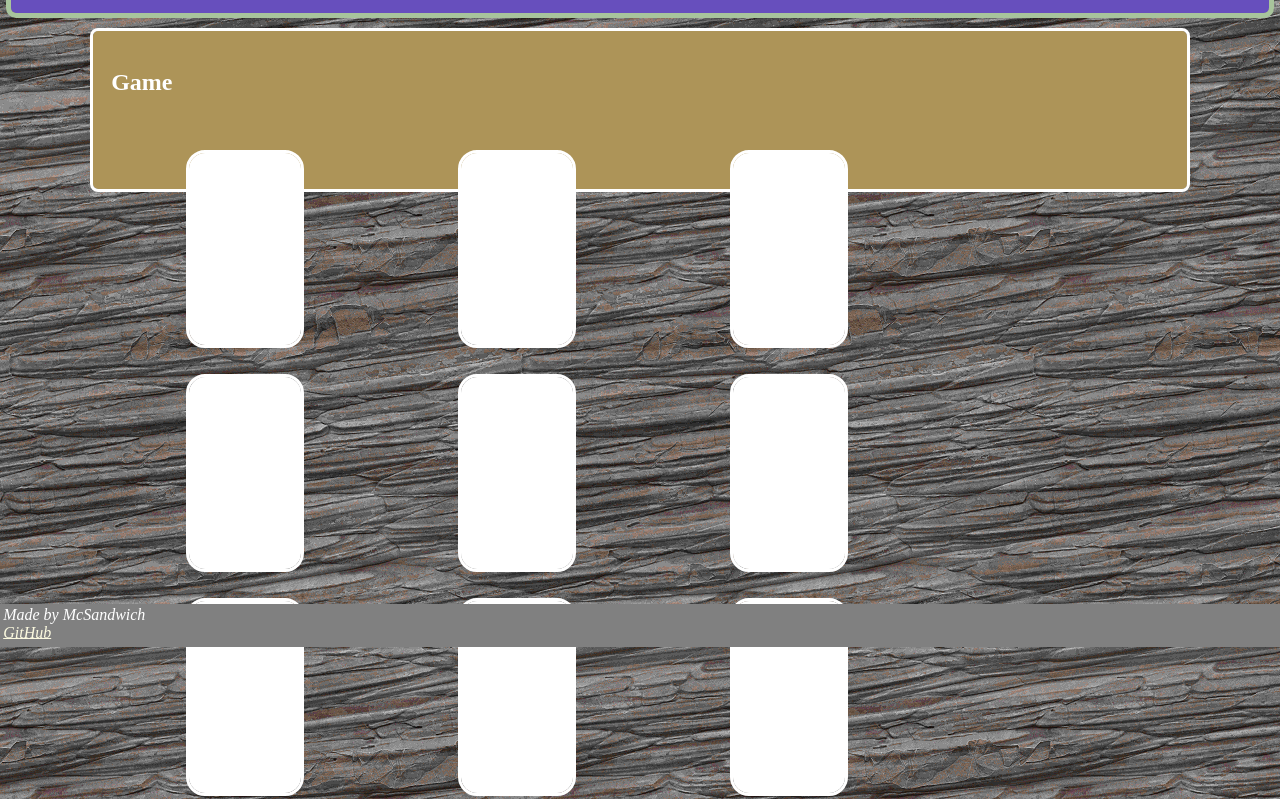
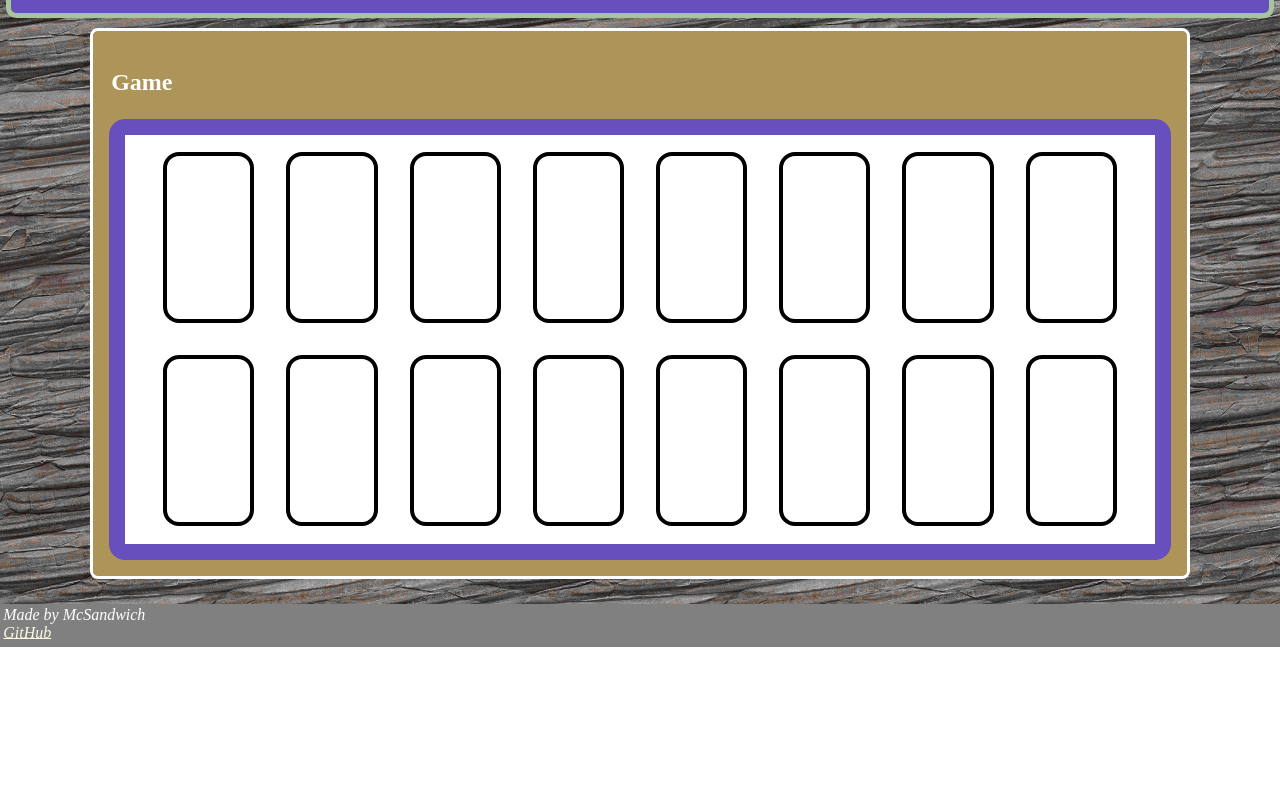
Before and after one commit to QuakerOatsGuy/startup, a plain HTML site: page game.html in a window 1280 px wide. Shown: the part 153-952 px from the top of the page. After the commit the page ends 800 px from the top, so only its background shows below. Drawn offline with Linux system fonts and the light colour scheme; files whose address does not match are found by name.

Commit message:
Fixed CSS with some help from a TA!

```diff
--- a/game.html
+++ b/game.html
@@ -32,25 +32,25 @@
 
             <h1>Game</h1>
 
-            <br>
-            <section class="card"></section>
-            <section class="card"></section>
-            <section class="card"></section>
-            <section class="card"></section>
-            <section class="card"></section>
-            <section class="card"></section>
-            <section class="card"></section>
-            <section class="card"></section>
-            <br>
-            <section class="card"></section>
-            <section class="card"></section>
-            <section class="card"></section>
-            <section class="card"></section>
-            <section class="card"></section>
-            <section class="card"></section>
-            <section class="card"></section>
-            <section class="card"></section>
-            <br>
+            <div class = "card-container">
+            <div class="card"></div>
+            <div class="card"></div>
+            <div class="card"></div>
+            <div class="card"></div>
+            <div class="card"></div>
+            <div class="card"></div>
+            <div class="card"></div>
+            <div class="card"></div>
+
+            <div class="card"></div>
+            <div class="card"></div>
+            <div class="card"></div>
+            <div class="card"></div>
+            <div class="card"></div>
+            <div class="card"></div>
+            <div class="card"></div>
+            <div class="card"></div>
+          </div>
 
         </section>
 
--- a/media/styles/styles.css
+++ b/media/styles/styles.css
@@ -70,11 +70,14 @@
 
   section {
     background-color: var(--body-background);
-    outline-style: solid;
-    padding: 1em;
-    margin: 1rem 5rem;
-    border-radius: 5px;
-    color:white;
+  outline-style: solid;
+  padding: 1em;
+  margin: 1rem 5rem;
+  border-radius: 5px;
+  color: white;
+  min-height: fit-content;
+  display: flex;
+  flex-wrap: wrap;
   }
 
   .spot{
@@ -128,11 +131,23 @@
 
   .card{
     background-color:white;
-    border:0.5em black;
+    border:0.25em solid black;
     border-radius: 1em;
     float:left;
     width:5em;
     height:10em;
+    margin: 1em;
+    align-self: right;
+  }
+
+  .card-container{
+    background-color: white;
+    border:1em solid var(--header-background);
+    border-radius: 1em;
+    display: flex;
+    justify-content: center;
+    align-items: center;
+    flex-wrap: wrap;
   }
 
   .fly-in {
```
